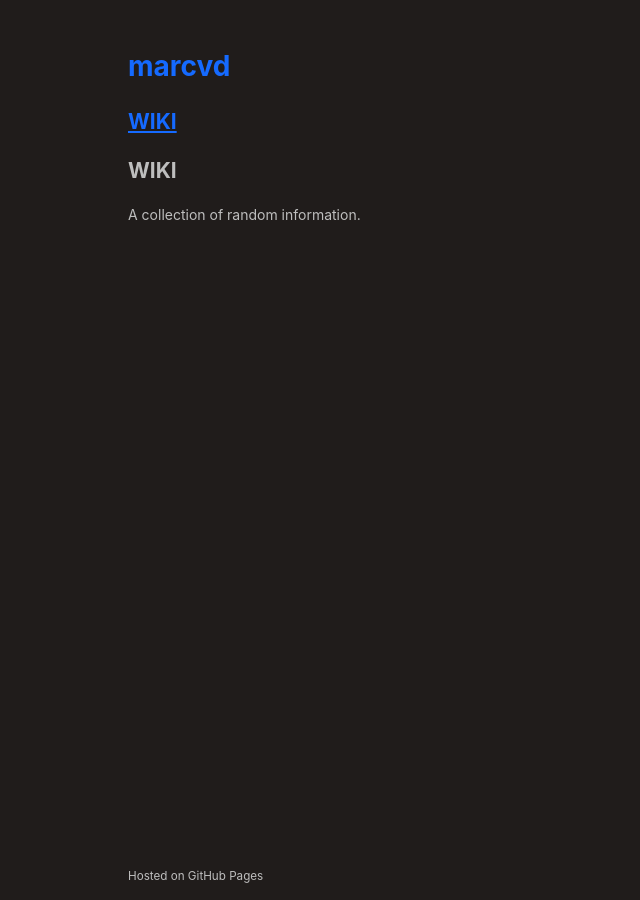
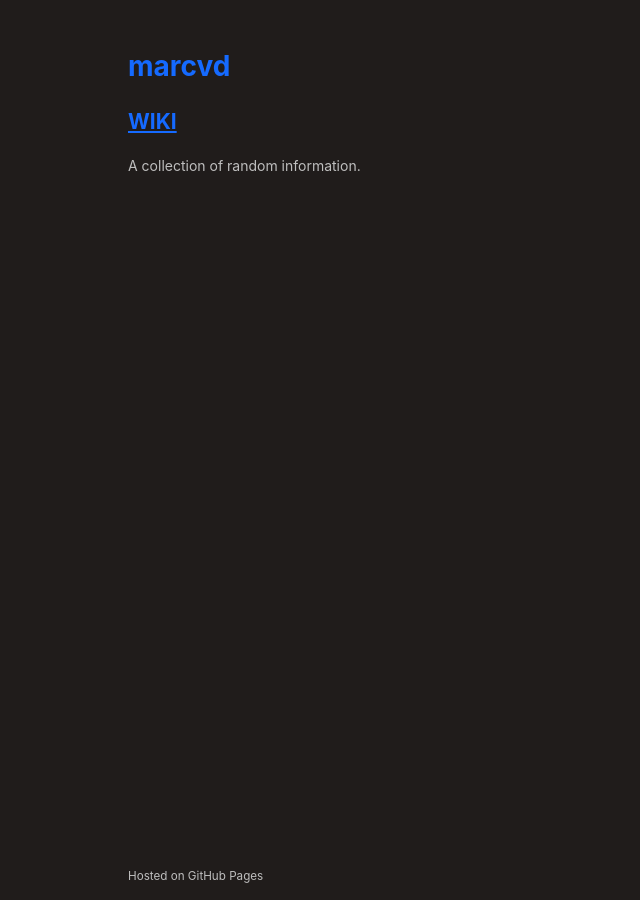
Before and after one commit to marc-q/marc-q.github.io, a Jekyll site: the page built from wiki/index.md, in a window 1280 px wide. Shown: the whole page, without its empty margins (0-640 px from the left). Built offline with Jekyll 4.4.1, drawn with Linux system fonts in a browser that asks for light colours; the repository's description, which GitHub fills in, is left out.

Commit message:
Update index.md

```diff
--- a/wiki/index.md
+++ b/wiki/index.md
@@ -4,5 +4,4 @@ title: WIKI
 permalink: /wiki/
 ---
 
-# WIKI
 A collection of random information.
```
